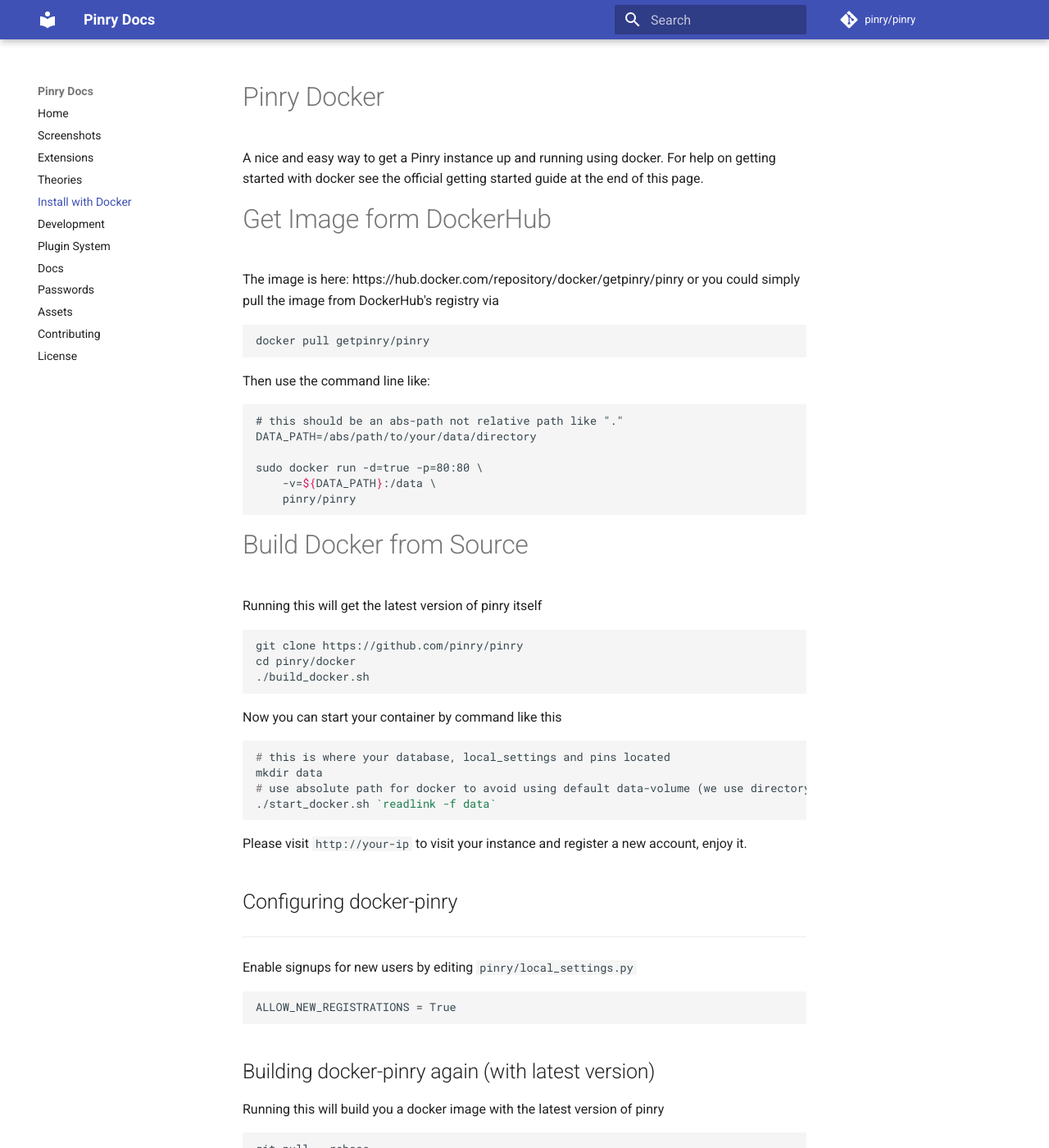
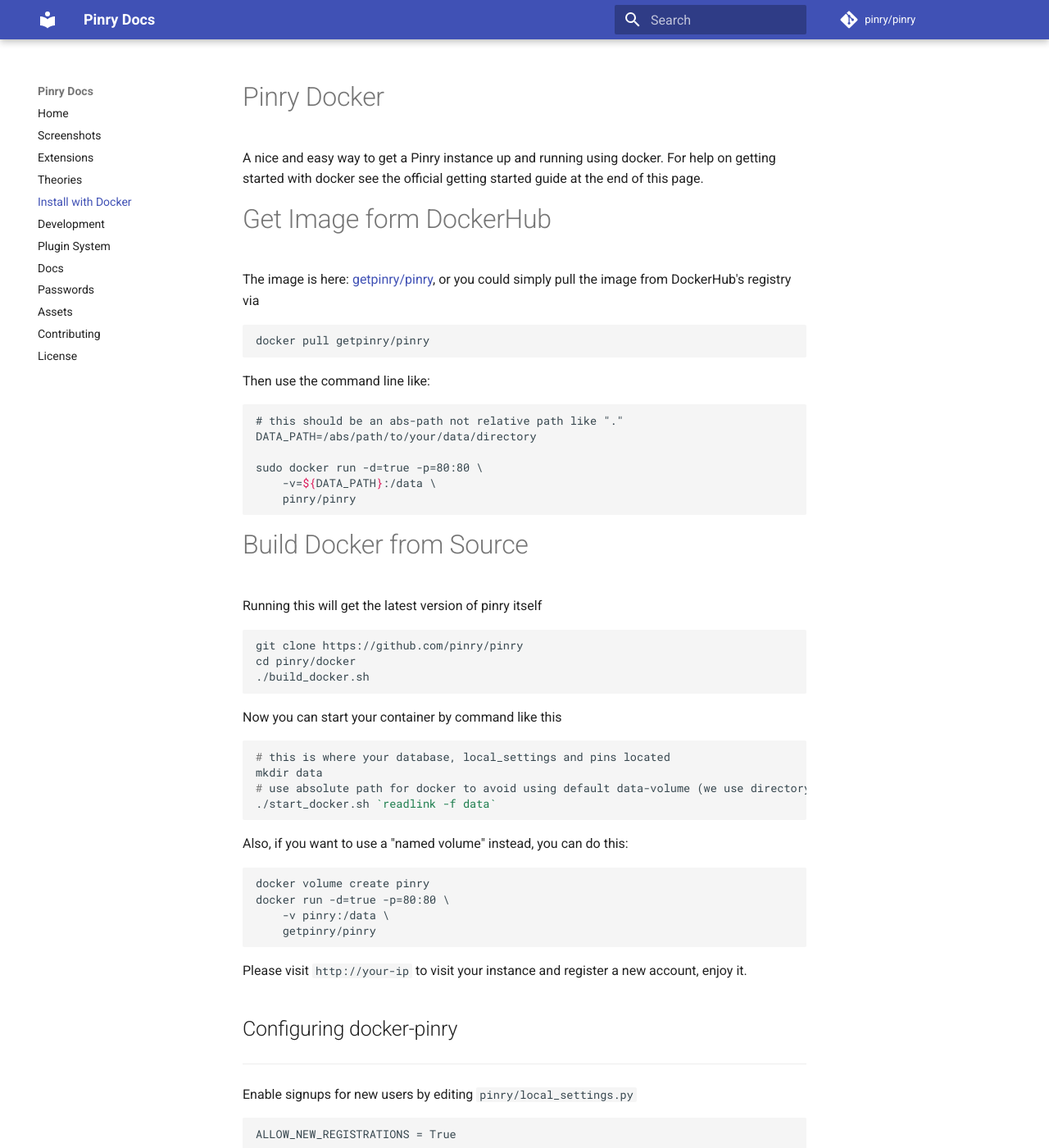
Before and after one commit to pinry/pinry, an MkDocs documentation site: the page built from docs/src/install-with-docker.md, in a window 1280 px wide and 1400 px high. Shown: the whole window at 82% size. Built offline with MkDocs 1.6.1 and Material for MkDocs 9.7.7, drawn with Linux system fonts in a browser that asks for light colours; comment, search, counter and statistics services are not loaded.

Commit message:
Fix: Fix bug in docker's doc

`````diff
--- a/docs/src/install-with-docker.md
+++ b/docs/src/install-with-docker.md
@@ -8,8 +8,9 @@
 
 # Get Image form DockerHub
 
-The image is here: https://hub.docker.com/repository/docker/getpinry/pinry
+The image is here: [getpinry/pinry](https://hub.docker.com/r/getpinry/pinry),
 or you could simply pull the image from DockerHub's registry via
+
 ```
 docker pull getpinry/pinry
 ```
@@ -34,13 +35,25 @@
 cd pinry/docker
 ./build_docker.sh
 ```
+
 Now you can start your container by command like this
+
 ```
 # this is where your database, local_settings and pins located
 mkdir data
 # use absolute path for docker to avoid using default data-volume (we use directory instead)
 ./start_docker.sh `readlink -f data`
 ```
+
+Also, if you want to use a "named volume" instead, you can do this:
+
+````
+docker volume create pinry
+docker run -d=true -p=80:80 \
+    -v pinry:/data \
+    getpinry/pinry
+````
+
 Please visit `http://your-ip` to visit your instance and register a new account, enjoy it.
 
 
`````
